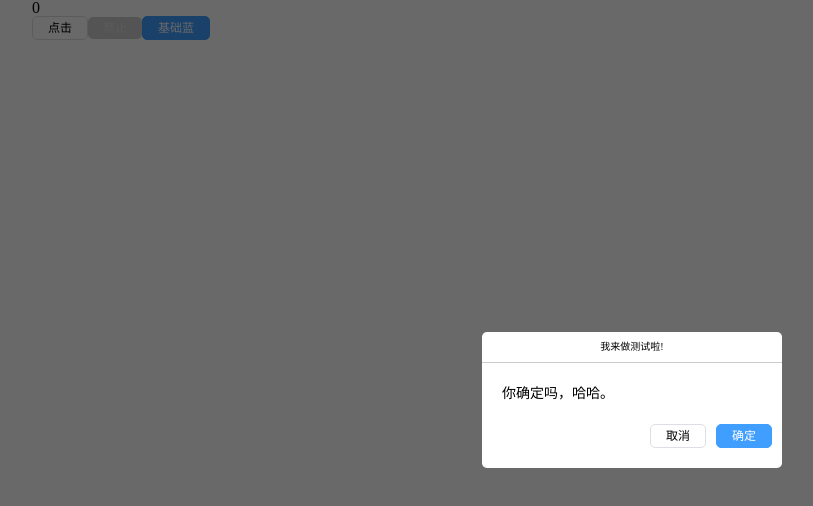
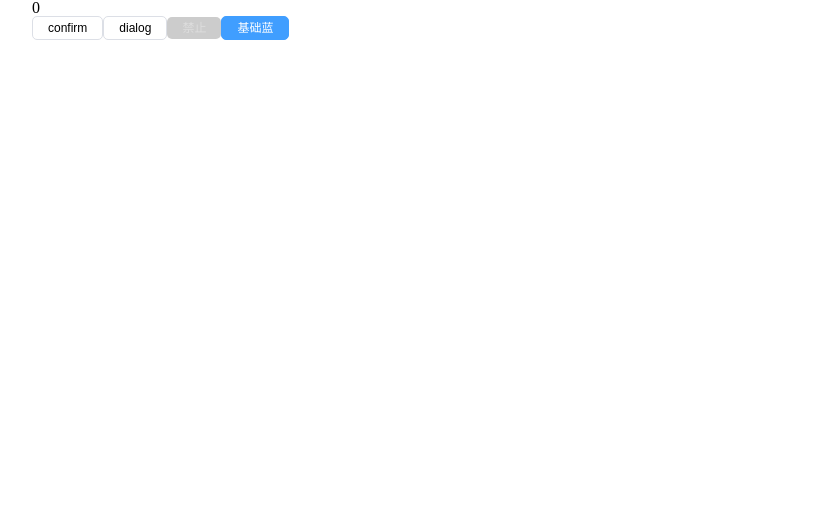
Before and after one commit to L6zt/components, a Vue app: page /button in a window 1280 px wide. Shown: the top 506 px of the page, without its empty margins (8-821 px from the left). Built offline with nearby package versions, Linux system fonts and the light colour scheme.

Commit message:
增加confirm dialog 全局方法

```diff
--- a/src/directives/clickout.js
+++ b/src/directives/clickout.js
@@ -12,7 +12,6 @@ export default {
 				context[expression] ( e )
 			}
 		};
-		console.log(el, context);
 		context.$on ( 'hook:mounted' , () => {
 			el._clickOut = {
 				'click' : mdFn
--- a/src/packages/confirm/index.vue
+++ b/src/packages/confirm/index.vue
@@ -17,6 +17,15 @@
         },
         cancelCb: {
           type: Function
+        },
+        uniqueK: {
+          type: String
+        },
+        index: {
+          type: [String, Number]
+        },
+        close: {
+          type: Function
         }
       },
       components: {
@@ -24,9 +33,12 @@
         jcButton
       },
       render (h) {
-        const {msg, html, title, goCb, cancelCb} = this;
+        const {msg, html, title, goCb, cancelCb, index, close} = this;
         return h('modal', {
-          class: 'confirm-dialog-container'
+          class: 'confirm-dialog-container',
+          style: {
+            'zIndex': index
+          }
         }, [
           h('section', { class: 'confirm-msg-tip'},  [
             h('h3', {class: 'confirm-title'}, title),
@@ -38,12 +50,22 @@
                 props: {
                   type: 'base',
                   size: 'small',
-                  clickFn: goCb
+                  clickFn: () => {
+                    if (goCb(close)) {
+                      close();
+                    }
+                   }
                 }
               }, ['确定']),
               h('jc-button', {
-                size: 'small',
-                cancelCb
+                props: {
+                  size: 'small',
+                  clickFn: () => {
+                    if (cancelCb(close)) {
+                      close();
+                    }
+                  }
+                }
               }, ['取消'])
             ])
           ]),
--- /dev/null
+++ b/src/packages/dialog/index.vue
@@ -0,0 +1,60 @@
+<script>
+    import modal from '../modal/index.vue';
+    export default {
+      name: 'jc-dialog',
+      data () {
+        return {
+          count: 1
+        }
+      },
+      props: {
+        html: {
+          type: Function,
+          default: function () {
+            return null
+          }
+        },
+        close: {
+          type: Function
+        }
+      },
+      methods: {
+        dialogClose () {
+          (this.count--) || this.close();
+        }
+      },
+      components: {
+        modal
+      },
+      render (h) {
+        const {close, html, index} = this;
+        return h('modal', {
+          class: 'dialog-container',
+          style: {
+            'zIndex': index
+          },
+          directives: [
+            {
+              name: 'click-out',
+              expression: 'dialogClose',
+            }
+          ],
+        }, [
+          h('section', {
+            class: 'dialog-content'
+          }, html(h, close))
+        ])
+      }
+    }
+</script>
+<style>
+    .dialog-content {
+        position: absolute;
+        left: 50%;
+        top: 50%;
+        padding: 10px;
+        transform: translate(-50%, -50%);
+        background: #fff;
+        box-shadow: 0 0 3px #333;
+    }
+</style>
--- a/src/pages/button.vue
+++ b/src/pages/button.vue
@@ -4,7 +4,12 @@
         <jc-button
                 :clickFn="captureClick"
         >
-            点击
+            confirm
+        </jc-button>
+        <jc-button
+                :clickFn="captureClickT"
+        >
+            dialog
         </jc-button>
         <jc-button
                 :disabled="true"
@@ -31,18 +36,45 @@
     components: {
       jcButton
     },
-      mounted () {
+    methods: {
+      captureClick (ctx) {
+        this.count ++;
         this.$confirm({
           title: '我来做测试啦!',
           msg: '你确定吗，哈哈。',
-          goCb: () => {
-            console.log('success')
+          goCb (close) {
+            console.log('success');
+            return true
+          },
+          cancelCb (close) {
+            console.log('cancel');
+            return true
           }
         })
       },
-      methods: {
-        captureClick (ctx) {
-          this.count ++;
+      captureClickT () {
+        let that = this;
+        this.$dialog({
+          html (h, close) {
+            return [
+              h ('h3', {
+                class: 'auto-dialog-title',
+              }, [
+                `我在做测试`,
+              ]),
+              h('section', {
+                class: 'auto-dialog-con',
+              }, [
+                h('div', {}, '其实我想变得更加强大!'),
+                h('p', {on: {
+                    click () {
+                      that.count ++
+                    }
+                  }}, `点点我!看看数据回不会变,${that.count}`)
+              ])
+            ]
+          }
+        });
       },
       captureOut () {
         console.log('out')
@@ -50,3 +82,17 @@
     }
   }
 </script>
+<style>
+    .auto-dialog-title {
+        position: relative;
+        font-size: 14px;
+        font-weight: normal;
+        padding-bottom: 10px;
+        text-align: center;
+        border-bottom: 1px dashed #ccc;
+    }
+    .auto-dialog-con {
+        line-height: 1.5;
+        font-size: 12px;
+    }
+</style>
--- a/src/plugins/dialog.js
+++ b/src/plugins/dialog.js
@@ -1,13 +1,20 @@
-import confirm from "../packages/confirm/index.vue"
+import confirm from '../packages/confirm/index.vue';
+import jcDialog from '../packages/dialog/index.vue';
 let dialogAy = [];
 let uuid = 0;
+let $el = null;
 let dialog = {};
+let index = 999;
+let global = window;
+const createUnique = () => {
+  return  Math.random().toString(36).substr(2);
+}
 dialog.install = (Vue, options) => {
   Vue.prototype.$confirm = ({type = "warn", title = '', msg = '', html = false, goCb, cancelCb = () => {}}) => {
-    let warpElem = window.document.createElement('div');
+    let warpElem = global.document.createElement('div');
     let $el = null;
-    const root = window.document.body;
-    console.log(goCb, 'goCb');
+    let uniqueK = createUnique();
+    const root = global.document.body;
     const vm = new Vue({
       components: {
         confirm
@@ -20,7 +27,16 @@ dialog.install = (Vue, options) => {
             html,
             msg,
             type,
-            title
+            title,
+            index: (++index),
+            uniqueK,
+            close: function () {
+              vm.$destroy();
+              dialog[uniqueK] = null;
+              delete  dialog[uniqueK];
+              root.removeChild($el);
+              $el = null;
+            }
           }
         })
       }
@@ -28,6 +44,38 @@ dialog.install = (Vue, options) => {
     root.append(warpElem);
     vm.$mount(warpElem);
     $el = vm.$el;
+    dialog[uniqueK] = $el;
+  }
+  Vue.prototype.$dialog = ({html, modalClose = false}) => {
+    let warpElem = global.document.createElement('div');
+    let $el = null;
+    let uniqueK = createUnique();
+    const root = global.document.body;
+    const vm = new Vue({
+      components: {
+        jcDialog
+      },
+      render(h) {
+        return h('jc-dialog', {
+          props: {
+            html,
+            uniqueK,
+            index: (++index),
+            close: function () {
+              vm.$destroy();
+              dialog[uniqueK] = null;
+              delete  dialog[uniqueK];
+              root.removeChild($el);
+              $el = null;
+            }
+          }
+        })
+      }
+    });
+    root.append(warpElem);
+    vm.$mount(warpElem);
+    $el = vm.$el;
+    dialog[uniqueK] = $el;
   }
 };
 export default dialog
```
Lines whose indentation alone changed are shown as unchanged.
